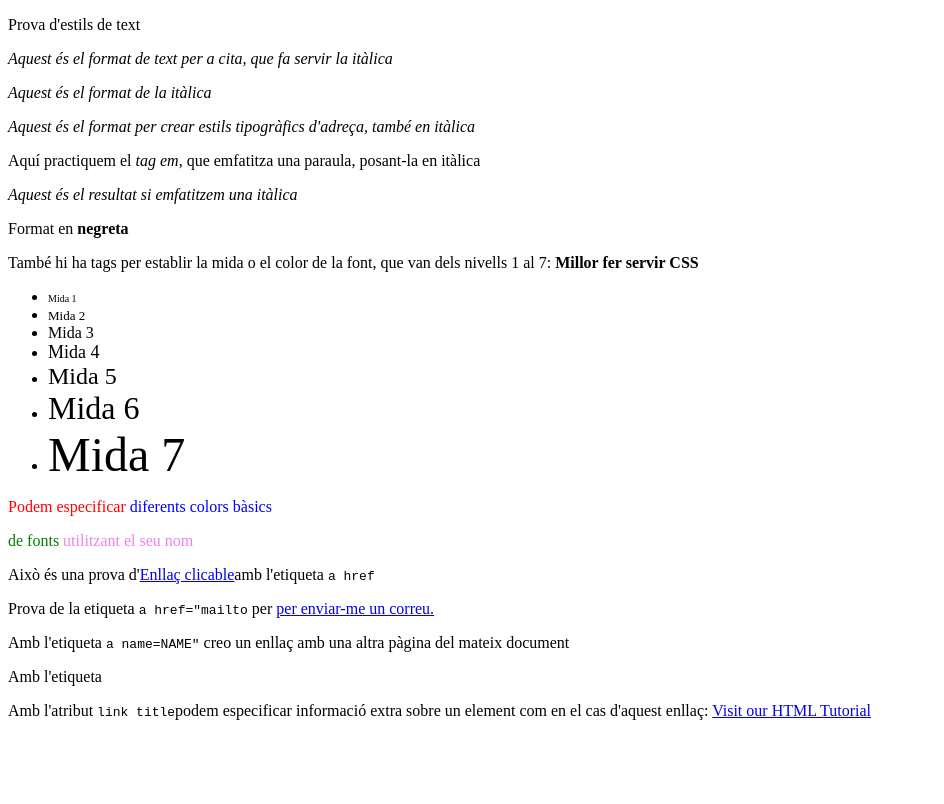
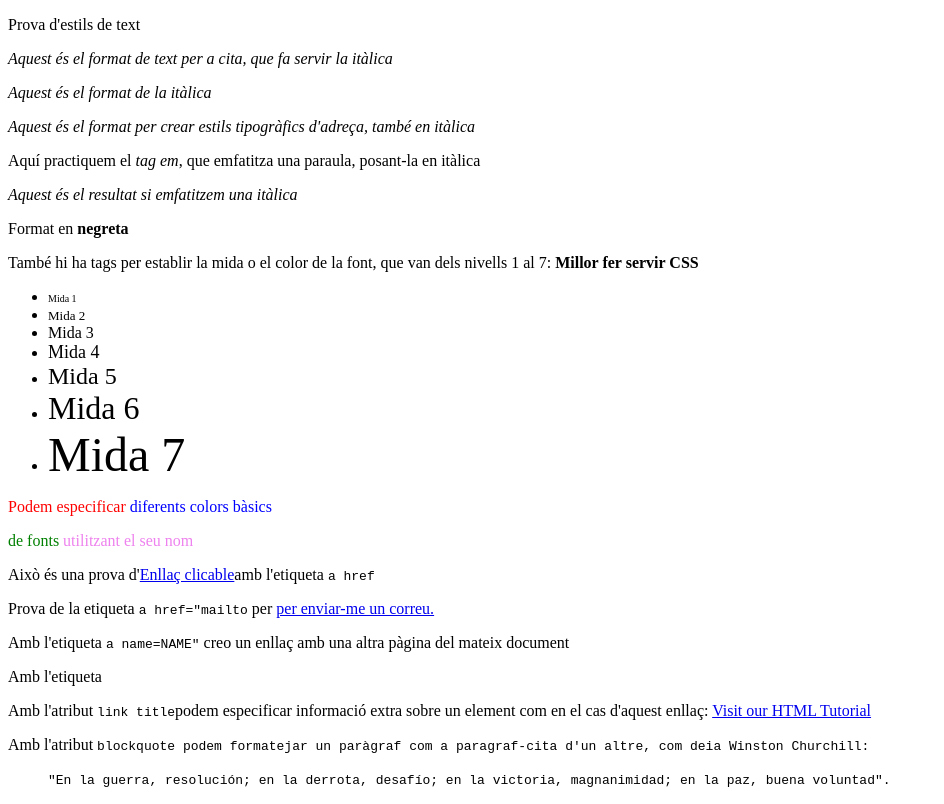
Before and after one commit to jaume-mor/CursFrontEnd, a plain HTML site: page HTML PRACTIQUES/html/PROVES ESTILS.html in a window 1280 px wide. Shown: the whole page, without its empty margins (0-944 px from the left). Drawn offline with Linux system fonts and the light colour scheme.

Commit message:
pràctiques css

```diff
--- a/HTML PRACTIQUES/html/PROVES ESTILS.html
+++ b/HTML PRACTIQUES/html/PROVES ESTILS.html
@@ -43,6 +43,9 @@ També hi ha tags per establir la mida o el color de la font, que van dels nivel
 
 <p>Amb l'atribut <code>link title</code>podem especificar informació extra sobre un element com en el cas d'aquest enllaç: <a href="https://www.w3schools.com/html/" title="Go to W3Schools HTML section">Visit our HTML Tutorial</a></p>
 
+<p>Amb l'atribut <code>blockquote<code> podem formatejar un paràgraf com a paragraf-cita d'un altre, com deia Winston Churchill:
+    <blockquote cite="https://www.esquire.com/es/actualidad/g35299270/winston-churchill-frases-citas/">"En la guerra, resolución; en la derrota, desafío; en la victoria, magnanimidad; en la paz, buena voluntad".</blockquote></p>
+
 </body>
 
 </html>
```
